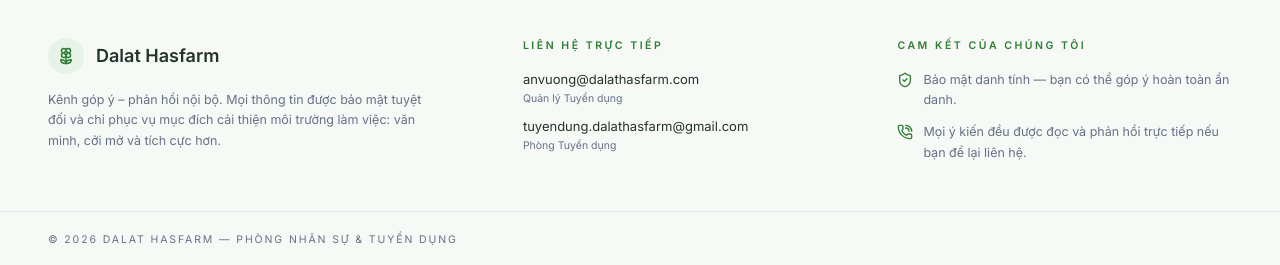
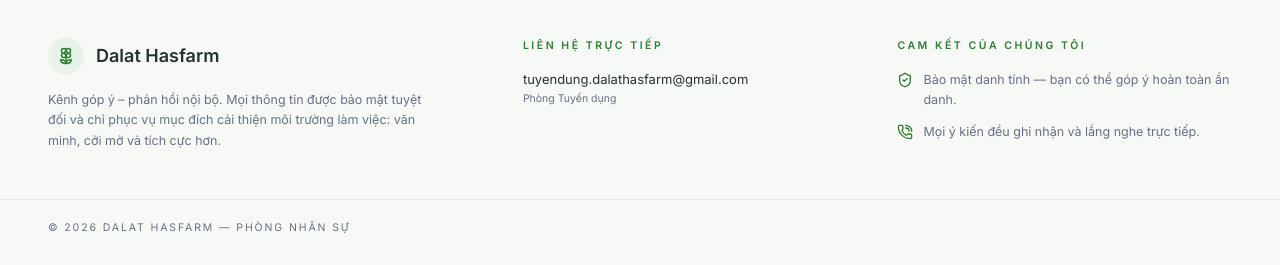
Before and after one commit to hotrodalathasfarm-dev/dalat-hasfarm-feedback, a Next.js app: page / in a window 1280 px wide. Shown: the part 1450-1715 px from the top of the page. Built offline with nearby package versions, Linux system fonts and the light colour scheme.

Commit message:
Update Footer.tsx

```diff
--- a/src/components/Footer.tsx
+++ b/src/components/Footer.tsx
@@ -53,18 +53,7 @@
             <ul className="mt-4 space-y-2.5 text-[13px] text-text">
               <li>
                 <a
-                  href="mailto:anvuong@dalathasfarm.com"
-                  className="link-sweep inline-block"
-                >
-                  anvuong@dalathasfarm.com
-                </a>
-                <span className="mt-0.5 block text-[10.5px] text-muted">
-                  Quản lý Tuyển dụng
-                </span>
-              </li>
-              <li>
-                <a
-                  href="mailto:tuyendung.dalathasfarm@gmail.com"
+                  href="mailto:tuyendung@dalathasfarm.com"
                   className="link-sweep inline-block"
                 >
                   tuyendung.dalathasfarm@gmail.com
@@ -86,15 +75,14 @@
               </li>
               <li className="flex gap-2.5">
                 <PhoneCall className="mt-0.5 size-4 shrink-0 text-primary" />
-                Mọi ý kiến đều được đọc và phản hồi trực tiếp nếu bạn để lại
-                liên hệ.
+                Mọi ý kiến đều ghi nhận và lắng nghe trực tiếp.
               </li>
             </ul>
           </div>
         </div>
         <div className="border-t border-border">
           <div className="mx-auto flex max-w-[1500px] flex-col items-center justify-between gap-2 px-5 py-5 text-[10.5px] uppercase tracking-[0.18em] text-muted sm:flex-row sm:px-8 lg:px-12">
-            <span>© 2026 Dalat Hasfarm — Phòng Nhân sự & Tuyển dụng</span>
+            <span>© 2026 Dalat Hasfarm — Phòng Nhân sự</span>
           </div>
         </div>
       </footer>
```
